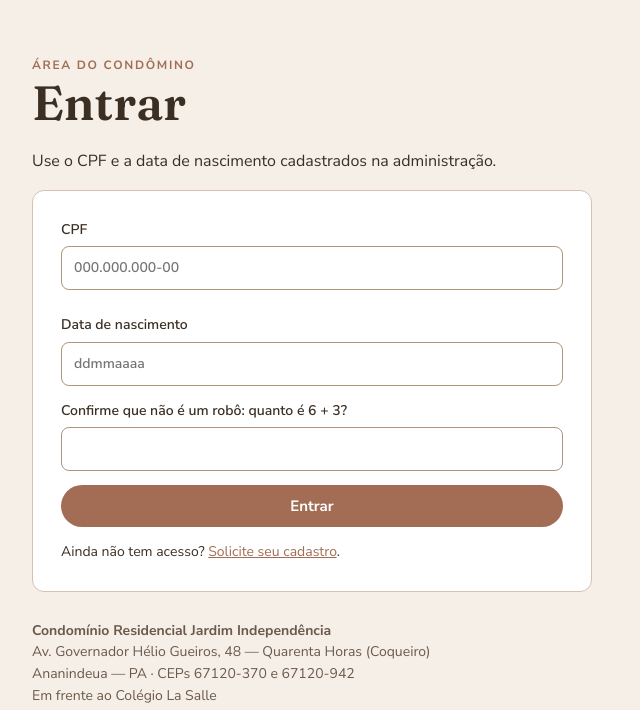
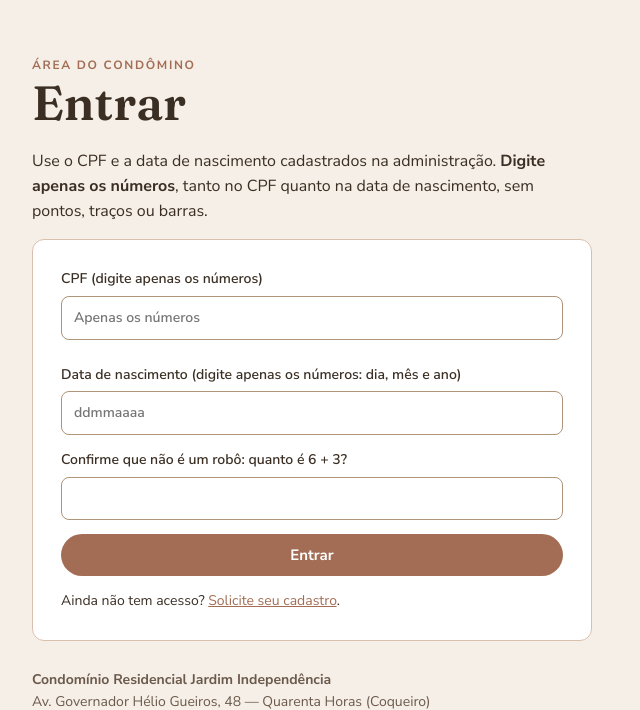
Before and after one commit to davidkestering/jardimindependencia.com.br, a FastAPI app: page /morador/login in a window 1280 px wide. Shown: the part 65-775 px from the top of the page, without its empty margins (0-640 px from the left). Run offline with FastAPI, Linux system fonts and the light colour scheme; parts of the project's set-up code (start-up, migrations or seed data) failed here and were passed over.

Commit message:
feat: tela de login do condômino orienta a digitar apenas os números no CPF e na data de nascimento

```diff
--- a/app/templates/morador/login.html
+++ b/app/templates/morador/login.html
@@ -4,12 +4,12 @@
 <section><div class="container">
   <div class="eyebrow">Área do condômino</div>
   <h1>Entrar</h1>
-  <p style="max-width:56ch">Use o CPF e a data de nascimento cadastrados na administração.</p>
+  <p style="max-width:56ch">Use o CPF e a data de nascimento cadastrados na administração. <strong>Digite apenas os números</strong>, tanto no CPF quanto na data de nascimento, sem pontos, traços ou barras.</p>
   {% if erro %}<p class="aviso" style="max-width:560px">{{ erro }}</p>{% endif %}
   <form class="card" method="post" action="/morador/login">
     <input type="hidden" name="next" value="{{ next }}">
-    <label>CPF<input name="cpf" inputmode="numeric" required placeholder="000.000.000-00" autocomplete="username"></label>
-    <label>Data de nascimento<input name="nascimento" type="text" inputmode="numeric" placeholder="ddmmaaaa" maxlength="10" title="Digite só os números: ddmmaaaa" required autocomplete="bday"></label>
+    <label>CPF (digite apenas os números)<input name="cpf" inputmode="numeric" required placeholder="Apenas os números" title="Digite apenas os números do CPF" autocomplete="username"></label>
+    <label>Data de nascimento (digite apenas os números: dia, mês e ano)<input name="nascimento" type="text" inputmode="numeric" placeholder="ddmmaaaa" maxlength="10" title="Digite apenas os números: ddmmaaaa" required autocomplete="bday"></label>
     {% include "_captcha.html" %}
     <button class="btn" type="submit">Entrar</button>
     <p style="margin:0;font-size:14px">Ainda não tem acesso? <a href="/morador/cadastro">Solicite seu cadastro</a>.</p>
```
